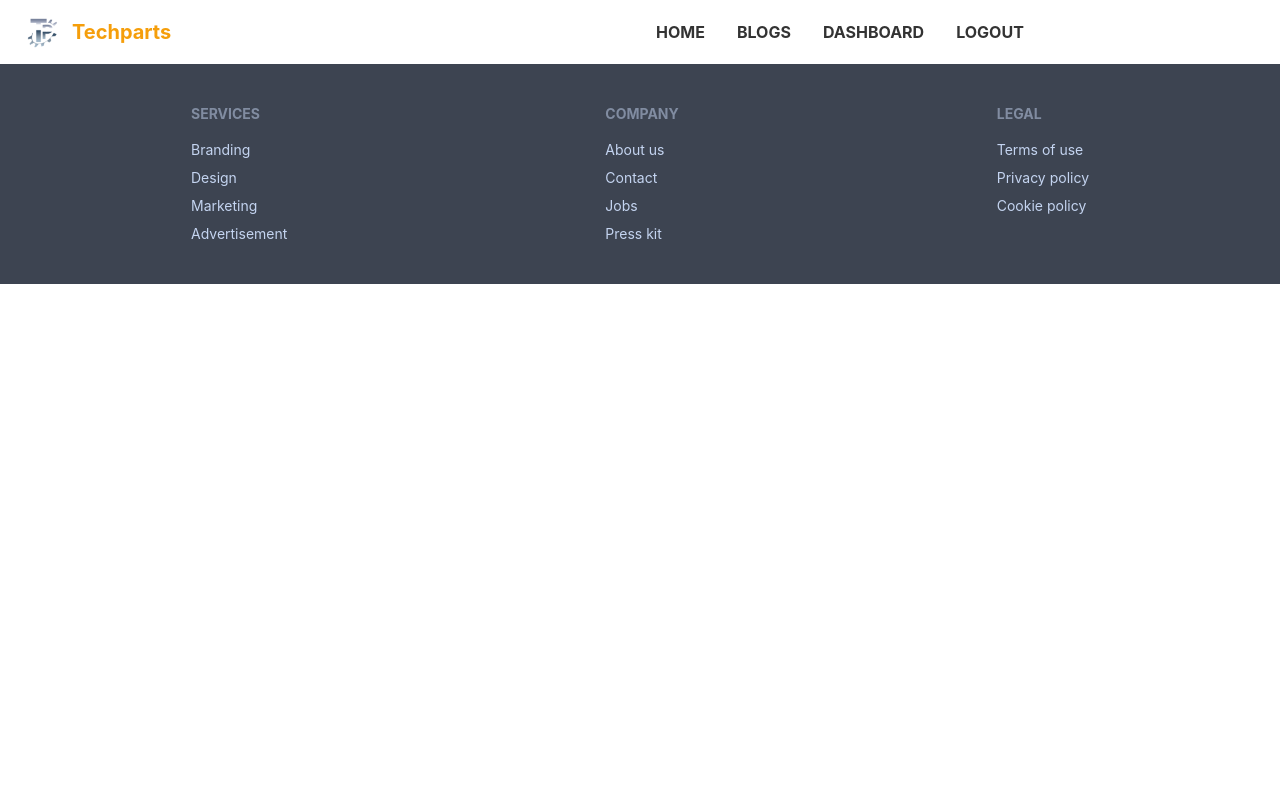
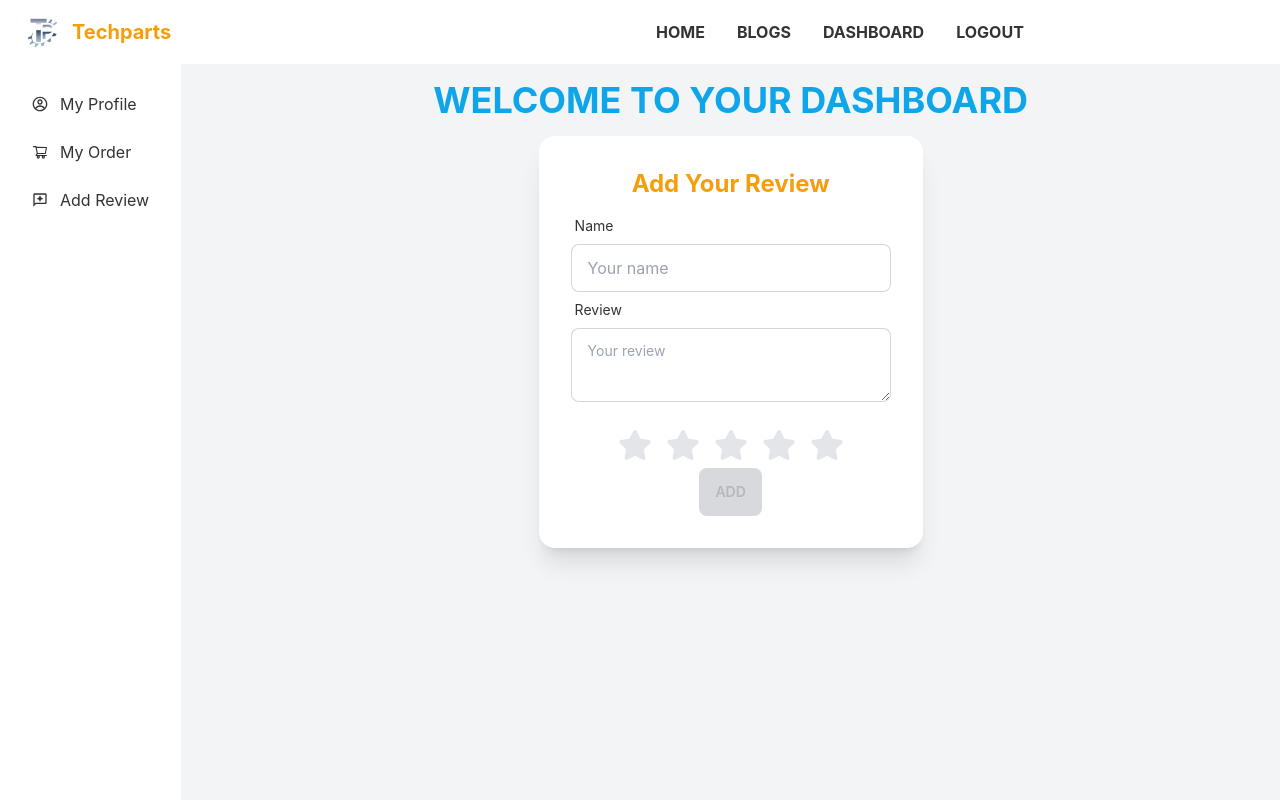
Before and after one commit to saifulislamhridoy/techparts-client-side, a React (Create React App) app: page /dashboard/review in a window 1280 px wide. Shown: the top 800 px of the page. Built offline with nearby package versions, Linux system fonts and the light colour scheme; no server answers; sample sign-in values are in the browser's storage.

Commit message:
added addReview page

```diff
--- a/src/App.js
+++ b/src/App.js
@@ -12,6 +12,7 @@ import AddProduct from './components/Dashboard/AddProduct';
 import AllUsers from './components/Dashboard/AllUsers';
 import RequireAdmin from './components/Login/RequireAdmin';
 import Footer from './components/Shared/Footer';
+import AddReview from './components/Dashboard/AddReview';
 
 function App() {
   return (
@@ -24,6 +25,7 @@ function App() {
         <Route path='/dashboard' element={<RequireAuth><Dashboard></Dashboard></RequireAuth>}>
           <Route path='addpd' element={<AddProduct></AddProduct>}></Route>
           <Route path='allUser' element={<RequireAdmin><AllUsers></AllUsers></RequireAdmin>}></Route>
+          <Route path='review' element={<AddReview></AddReview>}></Route>
         </Route>
       </Routes>
       <Footer></Footer>
--- a/src/components/Dashboard/AddProduct.js
+++ b/src/components/Dashboard/AddProduct.js
@@ -22,7 +22,7 @@ const AddProduct = () => {
                     name:data.name,
                     price:data.price,
                     availableQuantity:data.availableQuantity,
-                    minimunQuantity:data.minimunQuantity,
+                    minimunQuantity:data.minimumQuantity,
                     description:data.description,
                     img:result.data.url
                 }
--- /dev/null
+++ b/src/components/Dashboard/AddReview.js
@@ -0,0 +1,79 @@
+import React, { useState } from 'react';
+import { useAuthState } from 'react-firebase-hooks/auth';
+import { FaStar } from 'react-icons/fa'
+import Swal from 'sweetalert2';
+import auth from '../../firebase.init';
+
+const AddReview = () => {
+    const [rating,setRating]=useState(null)
+    const [user]=useAuthState(auth)
+    const handleReview=e=>{
+        const email = user?.email
+        e.preventDefault()
+        const name = e.target.name.value
+        const comment = e.target.comment.value
+        const review ={
+            name:name,
+            comment:comment,
+            rating:rating
+        }
+        const url = `http://localhost:5000/review/${email}`
+        fetch(url, {
+            method: 'PUT',
+            headers: {
+             'content-type':'application/json'
+            },
+            body:JSON.stringify(review)
+        })
+        .then(res =>res.json())
+        .then(data => {
+            if(data.acknowledged===true){
+            Swal.fire({
+                title: 'Successfully Order!',
+                icon: 'success',
+                confirmButtonText: 'ok'
+              })
+            }
+        })
+    e.target.reset()
+    setRating(null)
+    }
+    return (
+        <div className='flex justify-center'>
+            <div class="card w-96 bg-base-100 shadow-xl">
+                <div class="card-body">
+                    <h2 class="text-center text-2xl font-bold text-primary">Add Your Review</h2>
+                    <form onSubmit={handleReview} className='grid grid-cols-1 justify-items-center'>
+                        <div className="form-control w-full max-w-xs">
+                            <label className="label">
+                                <span className="label-text">Name</span>
+                            </label>
+                            <input type="text" name='name' placeholder='Your name' className="input input-bordered w-full max-w-xs" required />
+                        </div>
+                        <div className="form-control w-full max-w-xs">
+                            <label className="label">
+                                <span className="label-text">Review</span>
+                            </label>
+                            <textarea name='comment' class="textarea textarea-bordered" placeholder="Your review"></textarea>
+                        </div>
+                        <div className='flex mt-5'>
+                            {[...Array(5)].map((star,i) => {
+                                const ratingValue = i
+                                return (
+                                    <label  key={i} className="label">
+                                        <input className='hidden' value={ratingValue} onClick={()=>setRating(ratingValue +1)} type="radio" name="rating"  />
+                                        <FaStar color={ratingValue < rating ? '#ffc107' : '#e4e5e9'} className='w-[40px] h-[30px]'></FaStar>
+                                    </label>
+
+                                )
+                            })}
+                        </div>
+                        <input disabled={rating===null} className='btn bg-primary text-white border-0' type="submit" value="Add" />
+                    </form>
+                </div>
+            </div>
+        </div>
+    );
+};
+
+export default AddReview;
--- a/src/components/Home/PurchaseModal.js
+++ b/src/components/Home/PurchaseModal.js
@@ -15,6 +15,9 @@ const PurchaseModal = ({ setPurchase, purchase,refetch }) => {
     }
     else if (availableQuantity < parseInt(quantityValue)) {
         qError = `Maximum order ${availableQuantity} unit`
+    }
+    else if(availableQuantity < minimumQuantity){
+        qError=`Product coming soon...`
     }
     else {
         qError = ''
```
